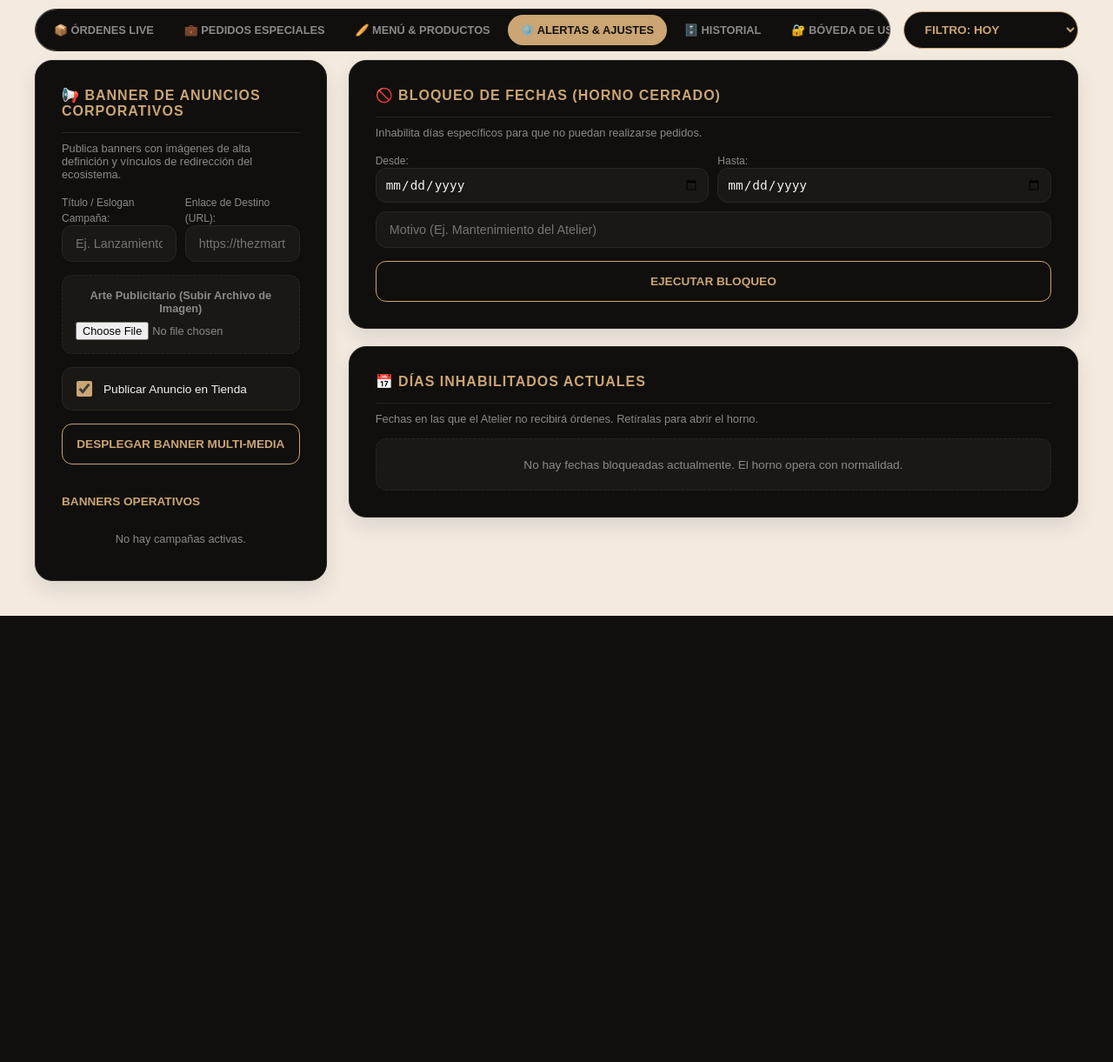
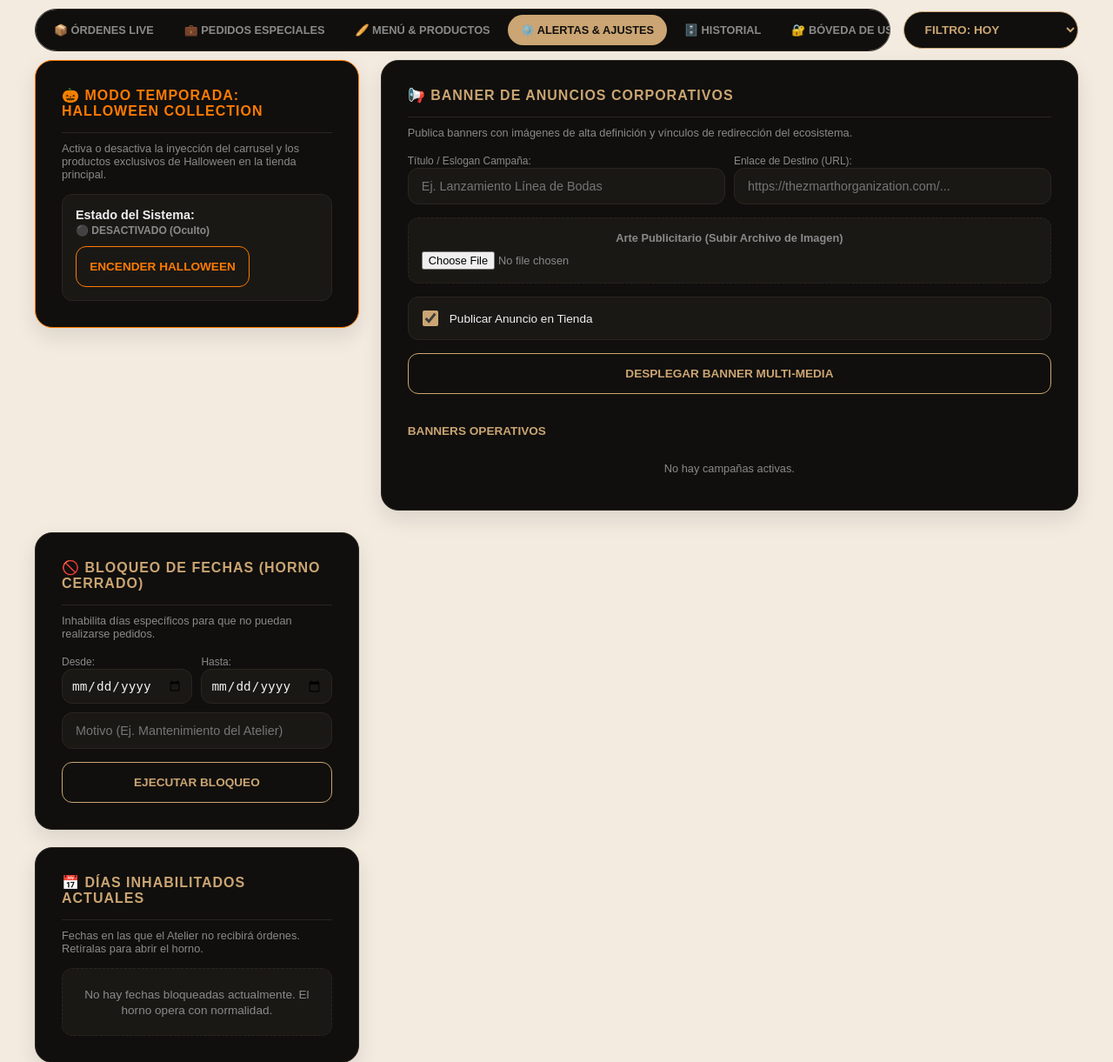
Before and after one commit to zuriellopezcisneros8-bit/delicious-bread, a Flask app: page /admin in a window 1280 px wide, after a click on "⚙️ ALERTAS & AJUSTES". Shown: the part 128-1349 px from the top of the page at 87% size. Before the commit the page ends 836 px from the top, so only its background shows below. Run offline with Flask 3, Linux system fonts and the light colour scheme; the visitor is signed in with stand-in values (Sample User, id 1); some libraries are stand-ins or nearby versions.

Commit message:
NEW CHANGES

```diff
--- a/app.py
+++ b/app.py
@@ -80,6 +80,10 @@ def verificar_db():
         print(f"✗ Error de conexión: {e}")
 
 # ================= MODELOS DE BASE DE DATOS =================
+class ConfiguracionTienda(db.Model):
+    id = db.Column(db.Integer, primary_key=True)
+    clave = db.Column(db.String(50), unique=True, nullable=False)
+    valor_booleano = db.Column(db.Boolean, default=False)
 
 class Usuario(db.Model):
     id = db.Column(db.Integer, primary_key=True)
@@ -192,6 +196,17 @@ def generar_codigo():
 def generar_codigo_especial():
     caracteres = string.ascii_uppercase + string.digits
     return f"ZCW-EV-{''.join(random.choice(caracteres) for _ in range(5))}"
+
+# ================= CONFIGURACIÓN DE TEMPORADAS =================
+@app.route('/api/estado-temporada', methods=['GET'])
+def estado_temporada():
+    try:
+        conf = ConfiguracionTienda.query.filter_by(clave='temporada_halloween').first()
+        activa = conf.valor_booleano if conf else False
+        return jsonify({'temporada_halloween_activa': activa})
+    except Exception as e:
+        print(f"Error consultando temporada: {e}")
+        return jsonify({'temporada_halloween_activa': False})
 
 # ================= IA ZEDITH =================
 
@@ -788,8 +803,12 @@ def admin():
     productos = Producto.query.all()
     dias_bloqueados_lista = DiaInhabil.query.order_by(DiaInhabil.fecha.asc()).all()
 
+
     anuncios_lista = Anuncio.query.all()
     pedidos_especiales_lista = PedidoEspecial.query.order_by(PedidoEspecial.fecha_creacion.desc()).all()
+
+    conf_halloween = ConfiguracionTienda.query.filter_by(clave='temporada_halloween').first()
+    estado_halloween = conf_halloween.valor_booleano if conf_halloween else False
 
     return render_template('admin.html',
                            pedidos_activos=pedidos_activos,
@@ -799,7 +818,9 @@ def admin():
                            filtro_actual=filtro,
                            dias_bloqueados_lista=dias_bloqueados_lista,
                            anuncios_lista=anuncios_lista,
-                           pedidos_especiales_lista=pedidos_especiales_lista)
+                           pedidos_especiales_lista=pedidos_especiales_lista,
+                           estado_halloween=estado_halloween)
+
 
 @app.route('/admin/anuncio/nuevo', methods=['POST'])
 def nuevo_anuncio():
@@ -940,6 +961,34 @@ def editar_producto(producto_id):
     db.session.commit()
     socketio.emit('actualizacion_global')
     return redirect(url_for('admin'))
+
+
+
+@app.route('/admin/toggle_temporada', methods=['POST'])
+def toggle_temporada():
+    if not session.get('admin_logged_in'):
+        return redirect(url_for('admin_login'))
+
+    conf = ConfiguracionTienda.query.filter_by(clave='temporada_halloween').first()
+
+    # Si no existe en la base de datos, lo crea y lo activa
+    if not conf:
+        conf = ConfiguracionTienda(clave='temporada_halloween', valor_booleano=True)
+        db.session.add(conf)
+    else:
+        # Invierte el estado actual (True a False, o False a True)
+        conf.valor_booleano = not conf.valor_booleano
+
+    db.session.commit()
+
+    # Sincronización en tiempo real ZMARTHNET
+    socketio.emit('actualizacion_global')
+
+    estado_texto = "ACTIVADA" if conf.valor_booleano else "DESACTIVADA"
+    flash(f'La temporada de Halloween ha sido {estado_texto} exitosamente.', 'success')
+
+    return redirect(url_for('admin'))
+
 
 # ================= SUBIDA DE COMPROBANTES (TIENDA REGULAR) =================
 @app.route('/subir_comprobante/<int:pedido_id>', methods=['POST'])
--- a/templates/admin.html
+++ b/templates/admin.html
@@ -635,7 +635,7 @@
                     <input type="text" name="nombre" class="form-control" required placeholder="Nombre (Ej. Charola de Empanadas)">
 <select name="categoria" class="form-control" style="margin-bottom: 15px;">
     <option value="pan">🥖 Panadería (Entrega 5 a 7 PM)</option>
-    <option value="leche">🥛 Leche</option>
+    <option value="halloween" style="color: #FF7A00; font-weight: bold;">🎃 Colección Halloween</option>
     <option value="bebidas">🥤 Bebidas</option>
     <option value="snacks">🍫 Snacks y Frituras</option>
     <option value="abarrotes">🥫 Abarrotes Generales</option>
@@ -757,7 +757,7 @@
     <label style="font-size: 0.7rem; color: var(--text-gray); display: block; margin-bottom: 4px;">Categoría del Producto:</label>
     <select name="categoria" class="form-control">
         <option value="pan" {% if prod.categoria == 'pan' %}selected{% endif %}>🥖 Panadería</option>
-        <option value="leche" {% if prod.categoria == 'leche' %}selected{% endif %}>🥛 Leche</option>
+        <option value="halloween" {% if prod.categoria == 'halloween' %}selected{% endif %} style="color: #FF7A00; font-weight: bold;">🎃 Colección Halloween</option>
         <option value="bebidas" {% if prod.categoria == 'bebidas' %}selected{% endif %}>🥤 Bebidas</option>
         <option value="snacks" {% if prod.categoria == 'snacks' %}selected{% endif %}>🍫 Snacks y Frituras</option>
         <option value="abarrotes" {% if prod.categoria == 'abarrotes' %}selected{% endif %}>🥫 Abarrotes Generales</option>
@@ -791,6 +791,26 @@
 
     <div id="configuracion" class="tab-content">
         <div class="admin-grid">
+
+<div class="card" style="border: 1px solid #FF7A00;">
+    <h3 style="color: #FF7A00;">🎃 Modo Temporada: Halloween Collection</h3>
+    <p style="color: var(--text-gray); font-size: 0.8rem; margin-top: -10px; margin-bottom: 15px;">Activa o desactiva la inyección del carrusel y los productos exclusivos de Halloween en la tienda principal.</p>
+
+    <form action="{{ url_for('toggle_temporada') }}" method="POST" style="background: var(--input-bg); padding: 15px; border-radius: 12px; border: 1px solid var(--border-dark); display: flex; justify-content: space-between; align-items: center; flex-wrap: wrap; gap: 10px;">
+        <div>
+            <strong style="color: var(--text-white); display: block; font-size: 0.9rem;">Estado del Sistema:</strong>
+            {% if temporada_activa %}
+                <span style="color: #6BD968; font-size: 0.75rem; font-weight: bold;">🟢 ACTIVADO (Visible en Tienda)</span>
+            {% else %}
+                <span style="color: var(--text-gray); font-size: 0.75rem; font-weight: bold;">⚫ DESACTIVADO (Oculto)</span>
+            {% endif %}
+        </div>
+        <!-- El botón cambia de color y texto dependiendo del estado de la variable enviada por Flask -->
+        <button type="submit" class="btn-action" style="max-width: 200px; border-color: {% if temporada_activa %}#5C2B2B{% else %}#FF7A00{% endif %}; color: {% if temporada_activa %}#D96868{% else %}#FF7A00{% endif %};">
+            {% if temporada_activa %}Apagar Colección{% else %}Encender Halloween{% endif %}
+        </button>
+    </form>
+</div>
             <div class="card">
                 <h3>📢 Banner de Anuncios Corporativos</h3>
                 <p style="color: var(--text-gray); font-size: 0.8rem; margin-top: -10px; margin-bottom: 15px;">Publica banners con imágenes de alta definición y vínculos de redirección del ecosistema.</p>
```
